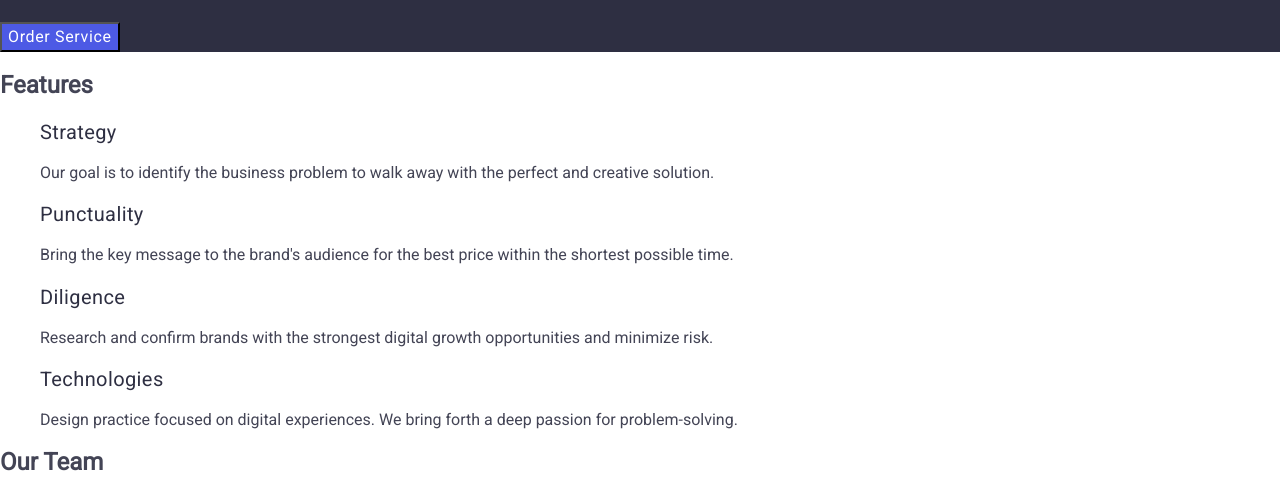
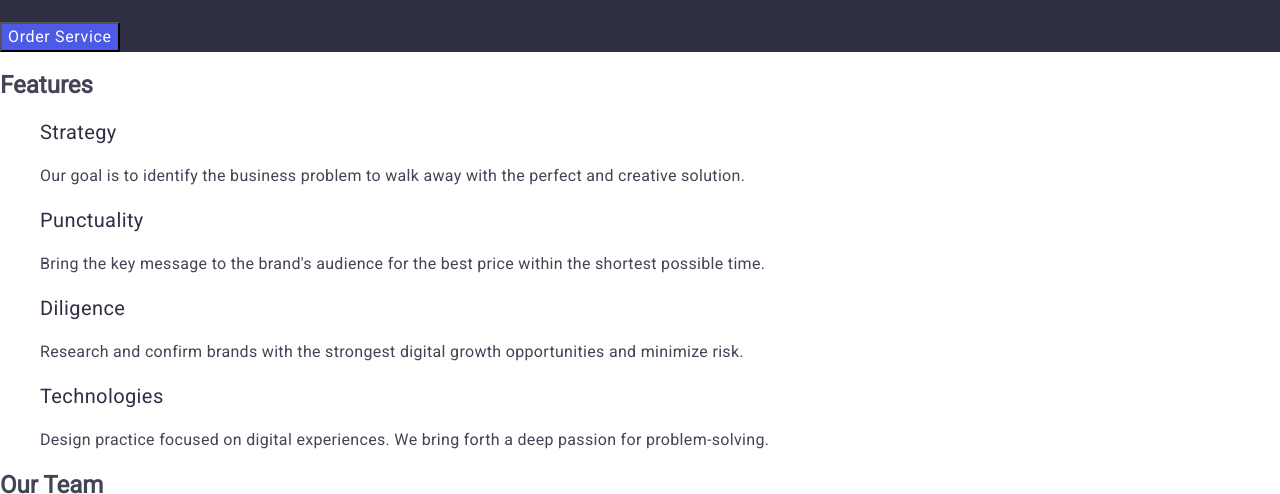
Before and after one commit to Alexashkaaaa/goit-markup-hw-02, a plain HTML site: page index.html in a window 1280 px wide. Shown: the part 304-798 px from the top of the page. Drawn offline with nearby package versions, Linux system fonts and the light colour scheme.

Commit message:
add styles main

```diff
--- a/css/styles.css
+++ b/css/styles.css
@@ -37,7 +37,8 @@ a {
 .contacts {
   font-style: normal;
 }
-.contacts-link {
+.contacts-link,
+.paragraph {
   font-size: 16px;
   line-height: 1.5;
   letter-spacing: 0.02em;
@@ -79,7 +80,3 @@ a {
   letter-spacing: 0.02em;
   color: #2e2f42;
 }
-.paraghraf-two {
-  line-height: 1.5;
-  letter-spacing: 0.02em;
-}
--- a/index.html
+++ b/index.html
@@ -62,28 +62,28 @@
         <ul>
           <li>
             <h3 class="title-two">Strategy</h3>
-            <p class="paragraph-two">
+            <p class="paragraph">
               Our goal is to identify the business problem to walk away with the
               perfect and creative solution.
             </p>
           </li>
           <li>
             <h3 class="title-two">Punctuality</h3>
-            <p class="paragraph-two">
+            <p class="paragraph">
               Bring the key message to the brand's audience for the best price
               within the shortest possible time.
             </p>
           </li>
           <li>
             <h3 class="title-two">Diligence</h3>
-            <p class="paragraph-two">
+            <p class="paragraph">
               Research and confirm brands with the strongest digital growth
               opportunities and minimize risk.
             </p>
           </li>
           <li>
             <h3 class="title-two">Technologies</h3>
-            <p class="paragraph-two">
+            <p class="paragraph">
               Design practice focused on digital experiences. We bring forth a
               deep passion for problem-solving.
             </p>
```
